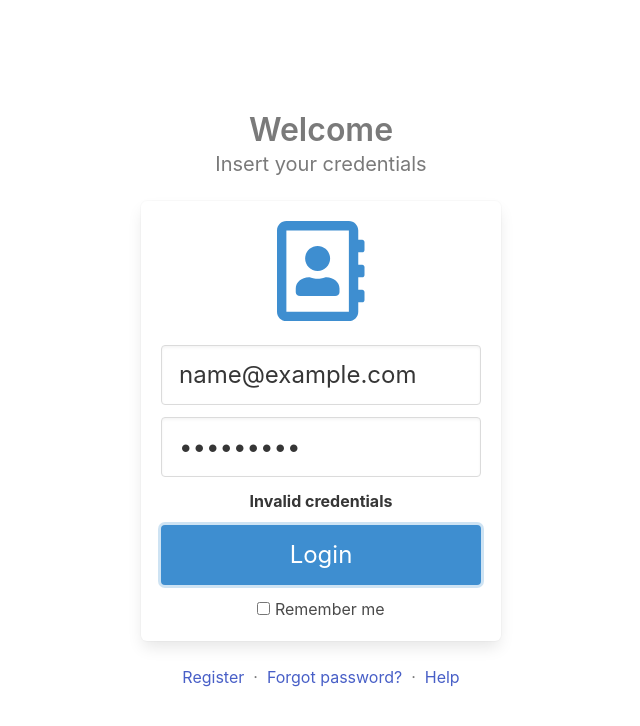
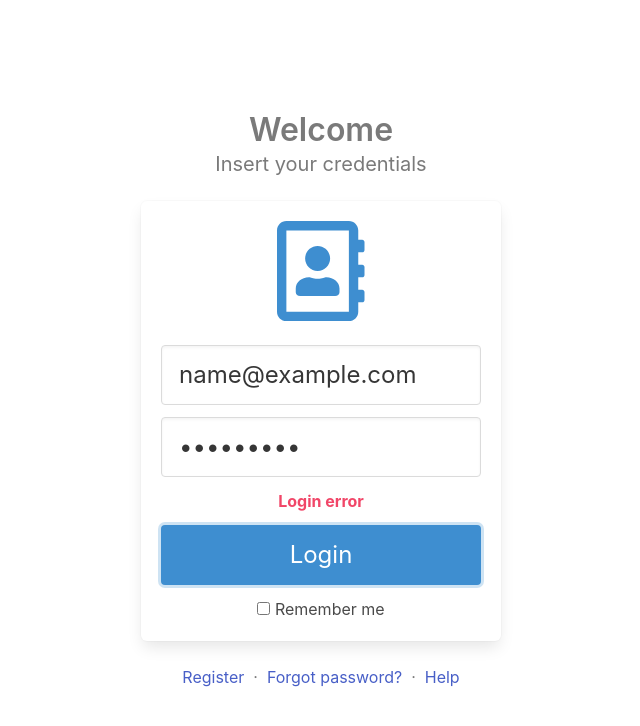
Before and after one commit to ptramontina/phone-list-frontend, a Vue app: page /login in a window 1280 px wide. Both pictures are taken after typing "name@example.com", "Sample123" into the empty fields and a click on the button "Login". Shown: the top 726 px of the page, without its empty margins (319-959 px from the left). Built offline with nearby package versions, Linux system fonts and the light colour scheme; no server answers.

Commit message:
Login adjust

```diff
--- a/src/components/Login.vue
+++ b/src/components/Login.vue
@@ -40,10 +40,17 @@
                   />
                 </div>
               </div>
-              <div v-show="invalidCredentials" class="field">
+              <div v-if="invalidCredentials" class="field">
                 <div class="control has-text-centered">
-                  <span class="has-text-danger" role="alert">
-                    <strong>Invalid credentials</strong>
+                  <span role="alert">
+                    <strong class="has-text-danger">Invalid credentials</strong>
+                  </span>
+                </div>
+              </div>
+              <div v-else-if="loginError" class="field">
+                <div class="control has-text-centered has-text-danger">
+                  <span role="alert">
+                    <strong class="has-text-danger">Login error</strong>
                   </span>
                 </div>
               </div>
@@ -79,6 +86,7 @@ export default {
       login: '',
       password: '',
       invalidCredentials: false,
+      loginError: false,
       isLoading: false,
     }
   },
@@ -89,6 +97,7 @@ export default {
 
       this.isLoading = true
       this.invalidCredentials = false
+      this.loginError = false
 
       axios
         .post("autenticar", {
@@ -100,8 +109,11 @@ export default {
           this.$router.push("/")
         })
         .catch(err => {
+          if (err.response && err.response.code == 401) {
             this.invalidCredentials = true
-            console.log(err)
+          } else {
+            this.loginError = true
+          }
         })
         .finally(()=>this.isLoading = false)
     }
```
Also changed, not shown: src/http/http.js (+0 -8 lines).
